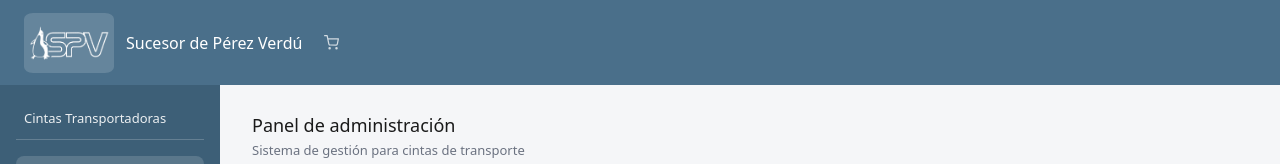
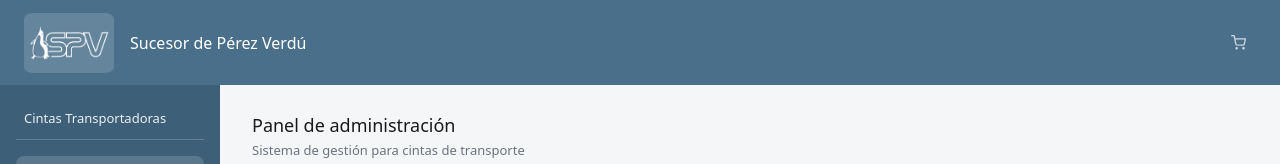
Before and after one commit to PabloCarrascoA/tfg-spv, a React (Vite) app in the folder frontend/app/: page / in a window 1280 px wide. Shown: the top 164 px of the page. Built offline with nearby package versions, Linux system fonts and the light colour scheme.

Commit message:
EDIT: ajustes cabecera

```diff
--- a/frontend/app/src/assets/themes/style/main.css
+++ b/frontend/app/src/assets/themes/style/main.css
@@ -49,8 +49,16 @@
   height: 85px;
   display: flex;
   align-items: center;
+  justify-content: space-between;
   gap: 12px;
   flex-shrink: 0;
+
+}
+
+.header-left {
+  display: flex;
+  align-items: center;
+  gap: 16px;
 }
 
 .header-logo {
--- a/frontend/app/src/components/layout/Header.jsx
+++ b/frontend/app/src/components/layout/Header.jsx
@@ -4,11 +4,18 @@
 function Header() {
   return (
     <header className="header">
-      <div className="header-logo">
-        <img src="/images/logoSPV.png" alt="Logo SPV" />
+
+      <div className="header-left">
+
+        <div className="header-logo">
+          <img src="/images/logoSPV.png" alt="Logo SPV" />
+        </div>
+
+        <h1 className="header-title">Sucesor de Pérez Verdú</h1>
       </div>
-      <h1 className="header-title">Sucesor de Pérez Verdú</h1>
-      <NavLink
+
+      <div className="header-right">
+        <NavLink
           key="/carrito"
           to="/carrito"
           end
@@ -18,7 +25,9 @@
         >
           <span className="nav-icon"><FiShoppingCart /></span>
 
-      </NavLink>
+        </NavLink>
+      </div>
+
 
     </header>
   )
```
Also changed, not shown: 1 other file (tests, documents, lock files or other folders).
